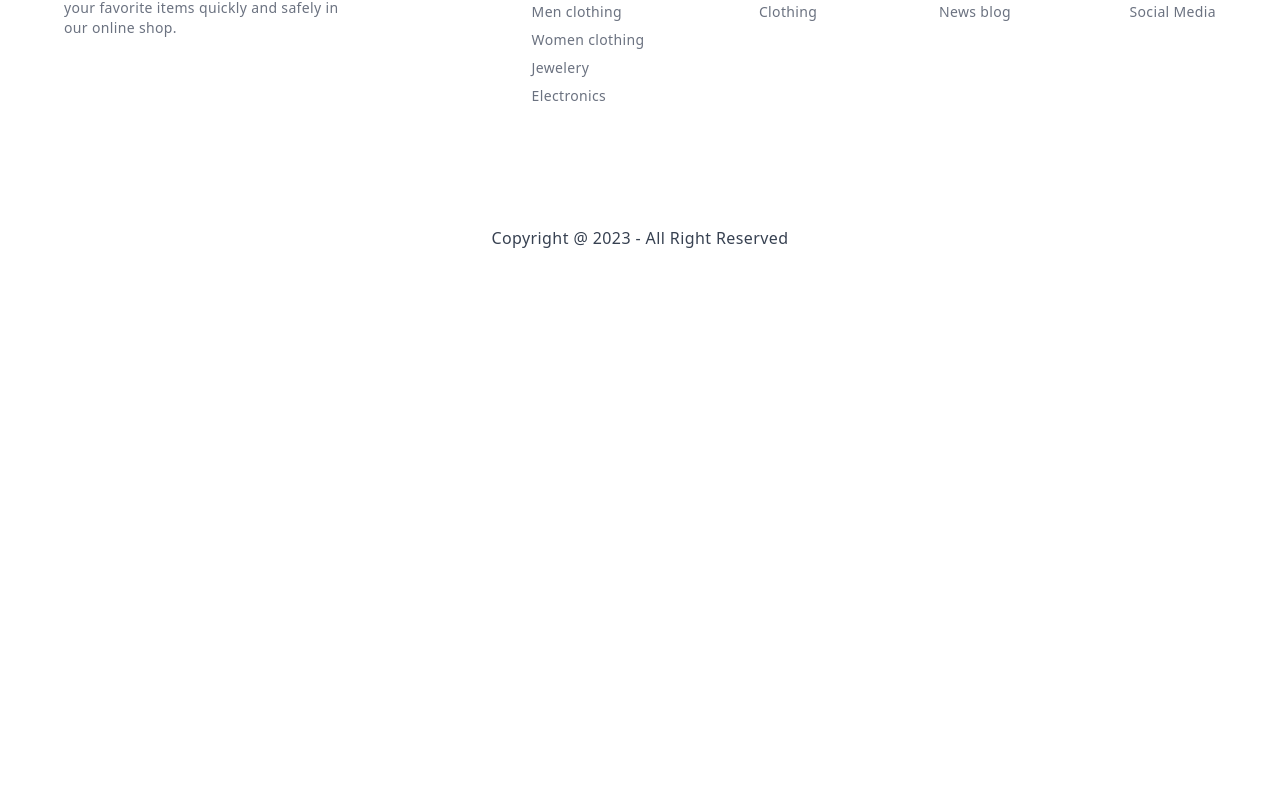
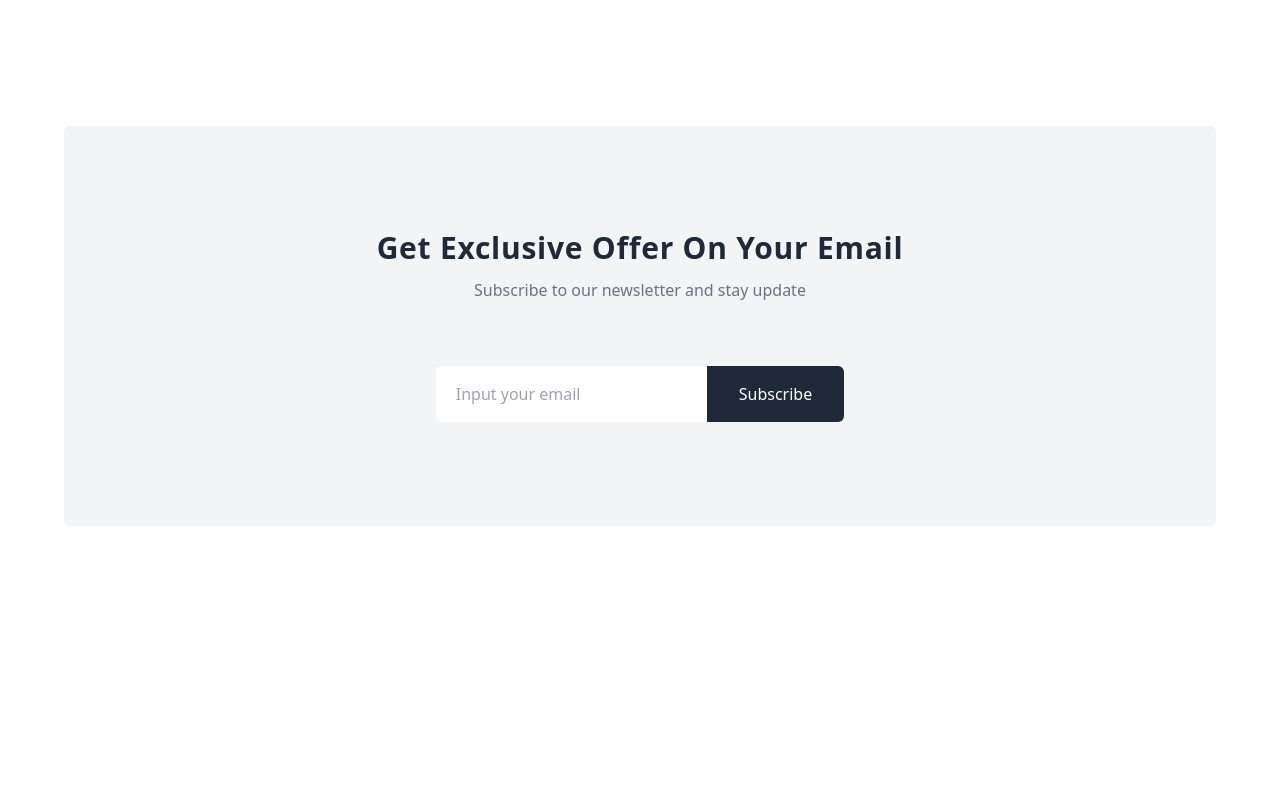
Before and after one commit to mochfarrel06/ShoopingMe, a React (Vite) app: page / in a window 1280 px wide. Shown: the part 2160-2960 px from the top of the page. Before the commit the page ends 2506 px from the top, so only its background shows below. Built offline with nearby package versions, Linux system fonts and the light colour scheme.

Commit message:
create banner section

```diff
--- /dev/null
+++ b/src/components/Fragments/BannerSection.jsx
@@ -0,0 +1,30 @@
+export default function BannerSection() {
+  return (
+    <div className="py-60 max-[400px]:py-36 lg:py-64">
+      <div className="mx-auto max-w-2xl px-4 mt-32 mb-32 bg-gray-100 rounded-md sm:px-6 sm:py-10 lg:max-w-7xl lg:px-8">
+        <div className="flex flex-col items-center gap-16 justify-center text-center py-16">
+          <div className="flex flex-col gap-3">
+            <h4 className="font-semibold text-xl tracking-wide text-gray-800 max-[400px]:text-lg md:text-2xl lg:text-3xl">
+              Get Exclusive Offer On Your Email
+            </h4>
+            <p className="font-medium text-sm text-gray-500 max-[400px]:text-xs lg:text-base">
+              Subscribe to our newsletter and stay update
+            </p>
+          </div>
+          <div className="flex items-center overflow-hidden rounded-md">
+            <input
+              type="text"
+              name="price"
+              id="price"
+              className="block w-full border-0 text-sm px-5 py-2 text-gray-800 sm:leading-6 outline-none lg:py-4 lg:text-base"
+              placeholder="Input your email"
+            />
+            <button className="block border-0 px-3 py-2 text-sm font-medium text-white bg-gray-800 hover:bg-gray-500 lg:px-8 lg:py-4 lg:text-base">
+              Subscribe
+            </button>
+          </div>
+        </div>
+      </div>
+    </div>
+  );
+}
--- a/src/pages/home.jsx
+++ b/src/pages/home.jsx
@@ -1,3 +1,4 @@
+import BannerSection from "../components/Fragments/BannerSection";
 import HeroSection from "../components/Fragments/HeroSection";
 import ProductSection from "../components/Fragments/ProductSection";
 import MainLayouts from "../components/Layouts/MainLayouts";
@@ -7,6 +8,7 @@ export default function HomePage() {
     <MainLayouts>
       <HeroSection />
       <ProductSection />
+      <BannerSection />
     </MainLayouts>
   );
 }
```
